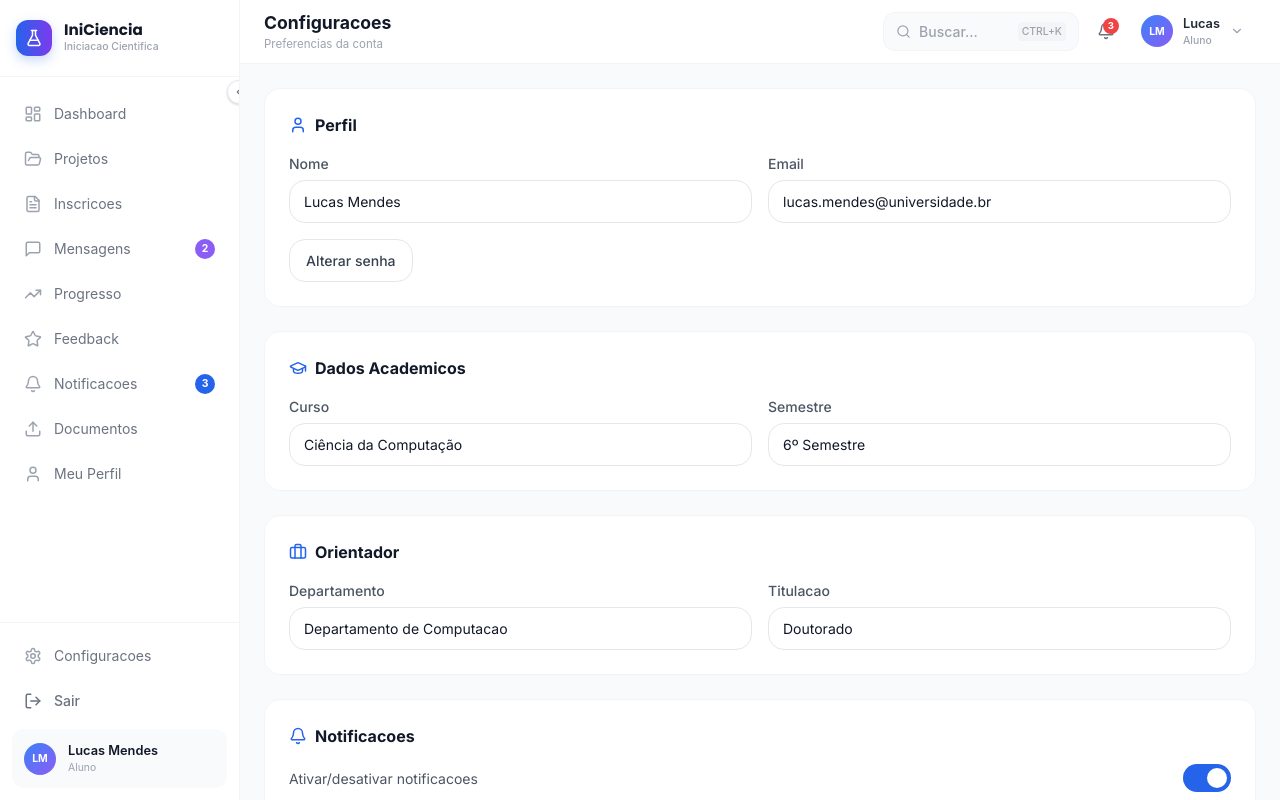
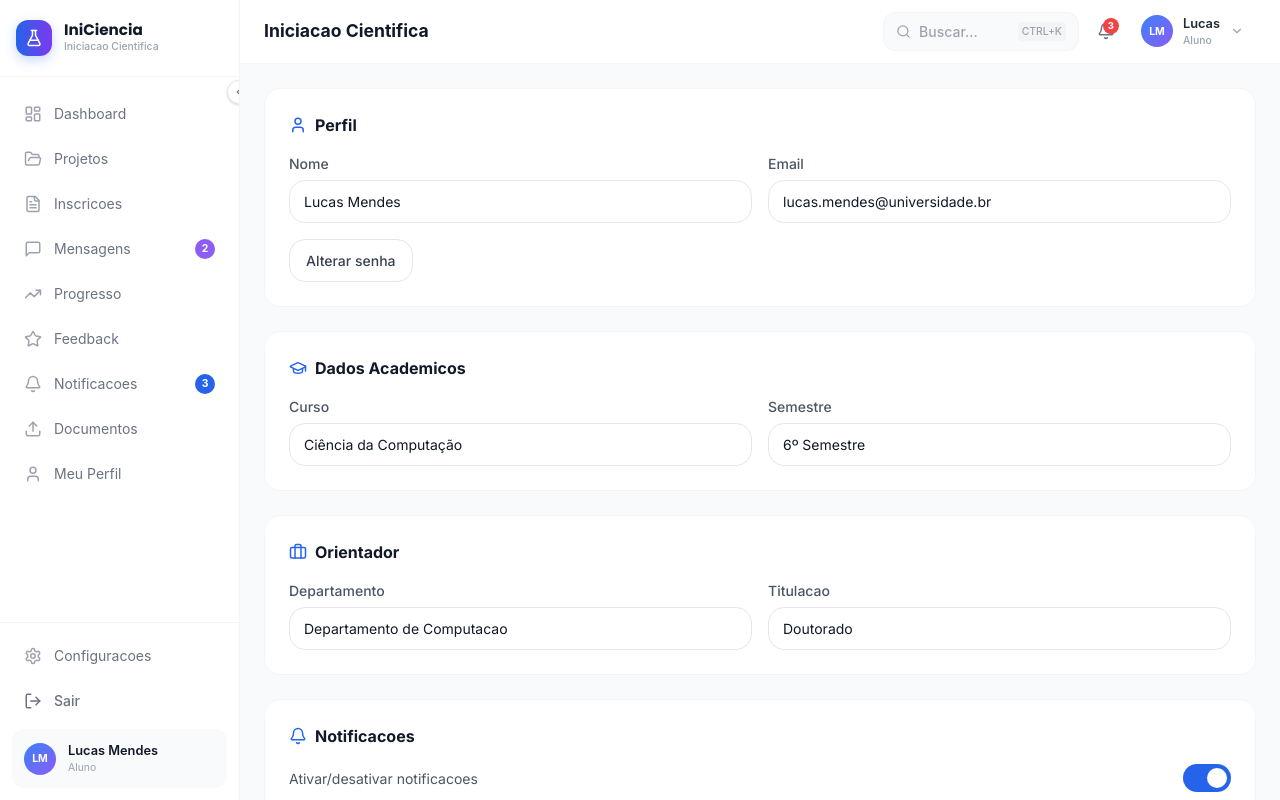
Before and after one commit to 0nomar/Front-end-tcc, a React (Vite) app: page /configuracoes in a window 1280 px wide. Shown: the top 800 px of the page. Built offline with nearby package versions, Linux system fonts and the light colour scheme.

Commit message:
fix: remover rota duplicada /configuracoes no DashboardLayout
A chave '/configuracoes' era duplicata de '/app/configuracoes' no
objeto pageTitles, causando entrada desnecessária no mapeamento.

Co-Authored-By: Claude Sonnet 4.6 <noreply@anthropic.com>

```diff
--- a/src/app/layouts/DashboardLayout.jsx
+++ b/src/app/layouts/DashboardLayout.jsx
@@ -16,7 +16,6 @@ const pageTitles = {
   "/app/documents": { title: "Documentos", subtitle: "Seus arquivos enviados" },
   "/app/notifications": { title: "Notificacoes", subtitle: "Suas atualizacoes recentes" },
   "/app/configuracoes": { title: "Configuracoes", subtitle: "Preferencias da conta" },
-  "/configuracoes": { title: "Configuracoes", subtitle: "Preferencias da conta" },
 };
 
 export function DashboardLayout() {
```
